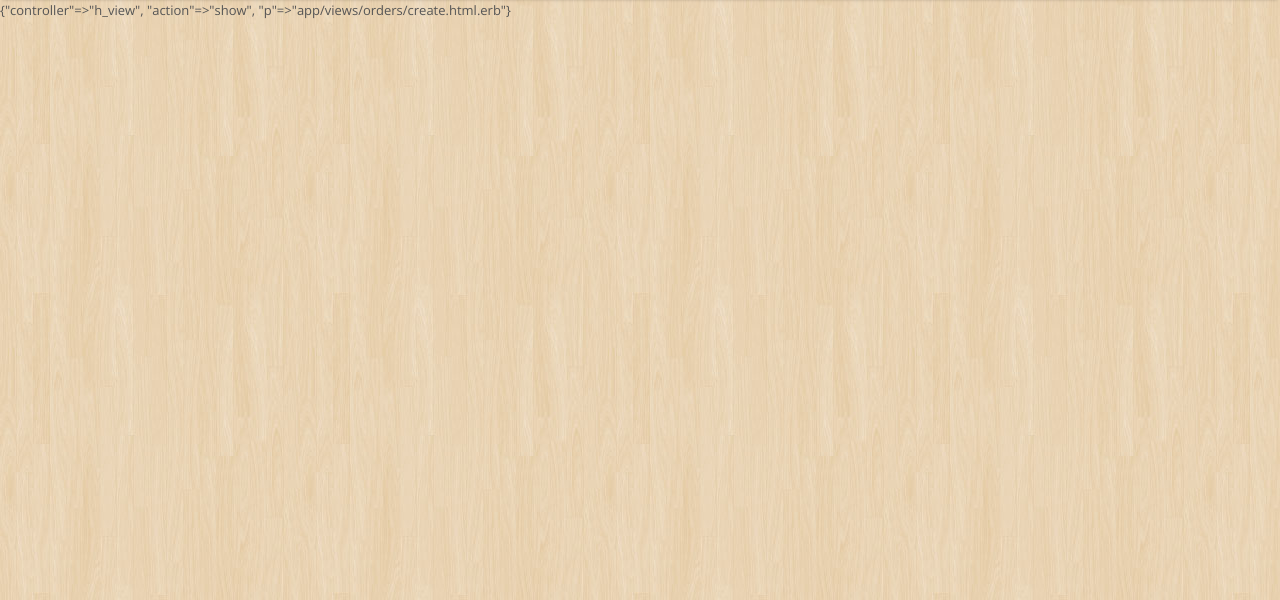
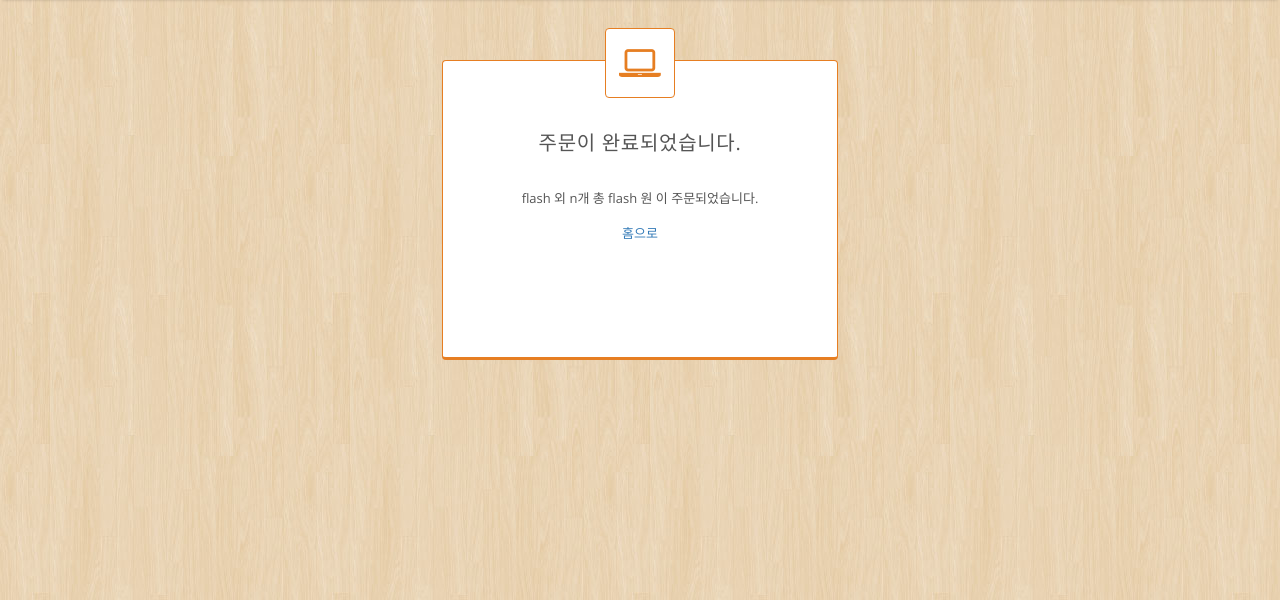
Before and after one commit to dhooonk/coffee, a Rails app: template coffee/app/views/orders/create.html.erb in a window 1280 px wide. Shown: the part 144-744 px from the top of the page. Run offline with Rails 7, Linux system fonts and the light colour scheme; the template is opened without the code that fills it, so the values that code supplies are empty; style sheets or scripts are compiled from the project's sources; some libraries are stand-ins or nearby versions.

Commit message:
주문완료창 추가

```diff
--- a/coffee/app/views/orders/create.html.erb
+++ b/coffee/app/views/orders/create.html.erb
@@ -1 +1,12 @@
-<%= params %>
+<div style="display: flex;justify-content: center;">
+    <div class="col-sm-6 col-lg-4">
+        <div class="serviceBox_3"  style="height: 300px;">
+            <div class="service-icon">
+                <i class="fa fa-laptop"></i>
+            </div>
+            <h3>주문이 완료되었습니다.</h3>
+            <p>flash 외 n개 총 flash 원 이 주문되었습니다.</p>
+            <%= link_to '홈으로', root_path() %>
+        </div>
+    </div>
+</div>
```
